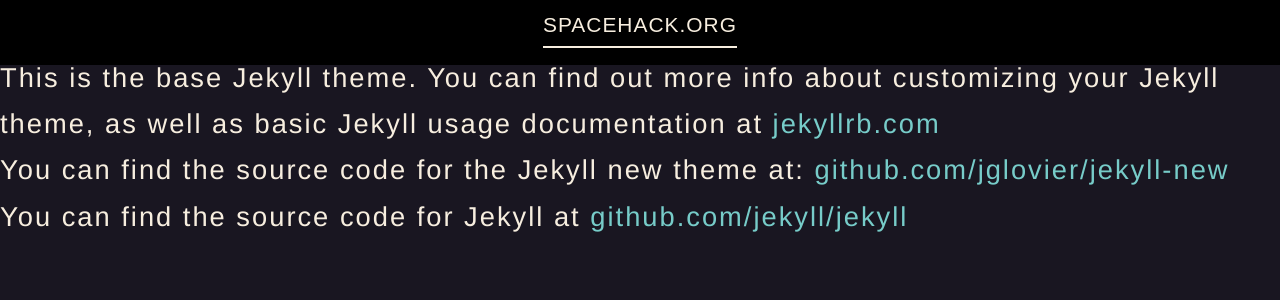
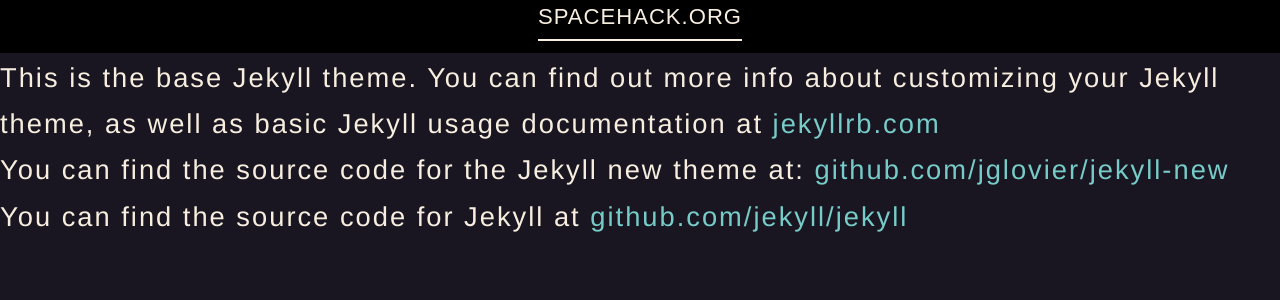
Before and after one commit to basilleaf/spacehack.org, a Jekyll site: the page built from about.md, in a window 1280 px wide. Shown: the top 300 px of the page. Built offline with Jekyll 4.4.1, drawn with Linux system fonts in a browser that asks for light colours.

Commit message:
slight adjust to floaty site title but...

```diff
--- a/_layouts/homepage.html
+++ b/_layouts/homepage.html
@@ -3,7 +3,7 @@
 title: homepage
 ---
 
-<div class="hero-image"></div>
+<div class="hero-image top_margin_adjust"></div>
 
 <h1 class="hidden">{{ site.title }}</h1>
 
--- a/assets/css/main.css
+++ b/assets/css/main.css
@@ -65,7 +65,6 @@
 }
 
 #sticky {
-  margin:0; padding:0;
   position: relative;
   top: 50px;
   left:0;
@@ -73,55 +72,33 @@
   padding-bottom:20px;
   text-align: center;
   background-color: black;
-  font-size: 2.3em;
+  width:100%;
+  border:0;
   z-index: 10000;
 }
-@media (min-width: 979px) {
-  #sticky-anchor {
-    top: 40px; /* same-ish as #sticky top */
-    left:0;
-  }
-  #sticky {
-    position: relative;
-    top: 40px;
-  }
-}
-@media (max-width: 767px) {
-  #sticky {
-    /* having it black makes a nicer interaction when scrolling, but
-       on smaller screens it cuts into moon image too much */
-    background-color: transparent;
-  }
-
-}
-
 
 #sticky.stick {
-    background-color: black;
-    margin-top: 0 !important;
-    width:100%;
-    position: fixed;
-    top: 0;
-    text-align: center;
-    z-index: 10000;
+  position: fixed;
+  top: 0;
+  margin:0; padding:0;
+  border:0;
+  padding-bottom:20px;
 }
 
 /* site title */
 .site_name {
-  padding: 0;
+  padding: 0; margin:0;
   padding-top:10px;
   transform: scaleY(1.1);
   font-family: orator-std ,sans-serif;
   font-style: normal;
-  font-size:0.7em;
+  font-size: 1.7em;
   color: #f7eedf;
   text-transform: uppercase;
   letter-spacing: 1px;
   font-weight: 300;
-  margin: auto;
   padding-bottom: 10px;
   /* underline */
-  width: 5.8em;
   border-bottom: 2px solid #f7eedf;
 }
 
@@ -282,6 +259,10 @@
   background-color: black;
   height: 230px;
 }
+.top_margin_adjust {
+    margin-top:-51px;
+}
+
 
 .tagline  {
   width:100%;
--- a/assets/js/main.js
+++ b/assets/js/main.js
@@ -1,19 +1,10 @@
-/* adapted from http://jsfiddle.net/qB4Z2/ */
-function sticky_relocate() {
-    var window_top = $(window).scrollTop();
-    var div_top = $('#sticky-anchor').offset().top;
-    if (window_top > div_top) {
-        $('#sticky').addClass('stick');
-        $('#sticky-anchor').height($('#sticky').outerHeight());
-    } else {
-        $('#sticky').removeClass('stick');
-        $('#sticky-anchor').height(0);
-    }
-}
-
 $(function() {
 
     if ($('.project-grid').length) {
+
+        // when scrolling the site title scrolls to top with page and then becomes fixed
+        $(window).scroll(sh.sticky_relocate);
+        sh.sticky_relocate();
 
         // do any of our homepage grid project titles need smaller font?
         var min_length = 18;  // if title larger than this then shrink its font
@@ -26,26 +17,27 @@
             }
         }
 
-        // when scrolling the site title scrolls to top with page and then becomes fixed
-        $(window).scroll(sticky_relocate);
-        sticky_relocate();
     }
 
 });
 
-var dir = 1;
-var MIN_TOP = 200;
-var MAX_TOP = 350;
+var sh = {
 
-function autoscroll() {
-    var window_top = $(window).scrollTop() + dir;
-    if (window_top >= MAX_TOP) {
-        window_top = MAX_TOP;
-        dir = -1;
-    } else if (window_top <= MIN_TOP) {
-        window_top = MIN_TOP;
-        dir = 1;
-    }
-    $(window).scrollTop(window_top);
-    window.setTimeout(autoscroll, 100);
+    /* adapted from http://jsfiddle.net/qB4Z2/ */
+    sticky_relocate: function() {
+        var window_top = $(window).scrollTop();
+        var div_top = $('#sticky-anchor').offset().top;
+        if (window_top > div_top) {
+            // make the top banner stick to top
+            $('#sticky').addClass('stick');
+            $('.hero-image').removeClass('top_margin_adjust');
+            // $('#sticky-anchor').height($('#sticky').outerHeight());
+        } else {
+            // make the top banner go back to it's floaty place
+            $('.hero-image').addClass('top_margin_adjust');
+            $('#sticky').removeClass('stick');
+            // $('#sticky-anchor').height(0);
+        }
+    },
+
 }
```
